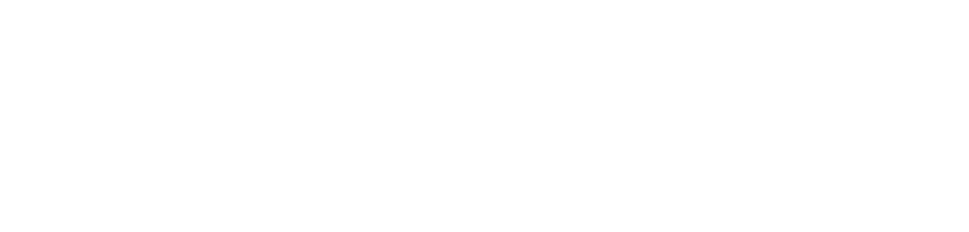
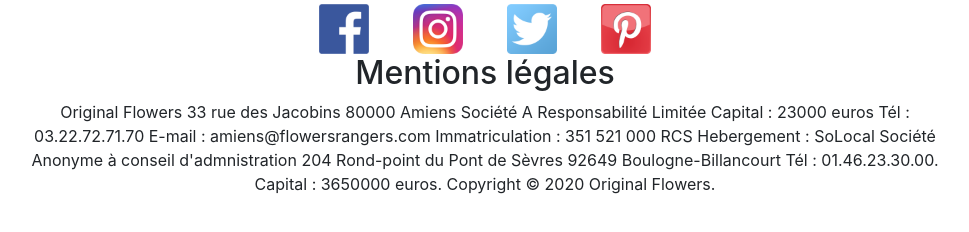
Before and after one commit to Breesho/Site_Fleuriste, a plain HTML site: page index.html in a window 1280 px wide. Shown: the whole page, without its empty margins (155-1124 px from the left). Drawn offline with nearby package versions, Linux system fonts and the light colour scheme.

Commit message:
ajout du footer

```diff
--- a/index.html
+++ b/index.html
@@ -35,7 +35,25 @@
 
 
   <!-- ========================== footer ========================== -->
+<footer class="container">
+  <div class="row justify-content-center text-center p-1">
+    <div class="col-3 col-sm-2 col-md-1"><a href=""><img src="assets\img\Facebook_logo.png" alt="Facebook_logo" title="Facebook_logo" width="50"></a>
+    </div>
+    <div class="col-3 col-sm-2 col-md-1"><a href=""><img src="assets\img\Instagram_logo.png" alt="Instagram_logo" title="Facebook_logo" width="50"></a>
+    </div>
+    <div class="col-3 col-sm-2 col-md-1"><a href=""><img src="assets\img\Twitter_logo.png" alt="Twitter_logo" title="Facebook_logo" width="50"></a>
+    </div>
+    <div class="col-3 col-sm-2 col-md-1"><a href=""><img src="assets\img\Pinterest_logo.png" alt="Pinterest_logo" title="Facebook_logo" width="50"></a>
+    </div>
 
+
+    <div class="col-10 text-center">
+      <p class="h2">Mentions légales</p>
+      <p>Original Flowers 33 rue des Jacobins 80000 Amiens Société A Responsabilité Limitée Capital : 23000 euros Tél : 03.22.72.71.70 E-mail : amiens@flowersrangers.com Immatriculation : 351 521 000 RCS Hebergement : SoLocal Société Anonyme à conseil d'admnistration 204 Rond-point du Pont de Sèvres 92649 Boulogne-Billancourt Tél : 01.46.23.30.00. Capital : 3650000 euros.
+Copyright © 2020 Original Flowers.</p>
+    </div>
+  </div>
+</footer>
 
 
 
```
Also changed, not shown: assets/img/Instagram_logo.webp (deleted).
